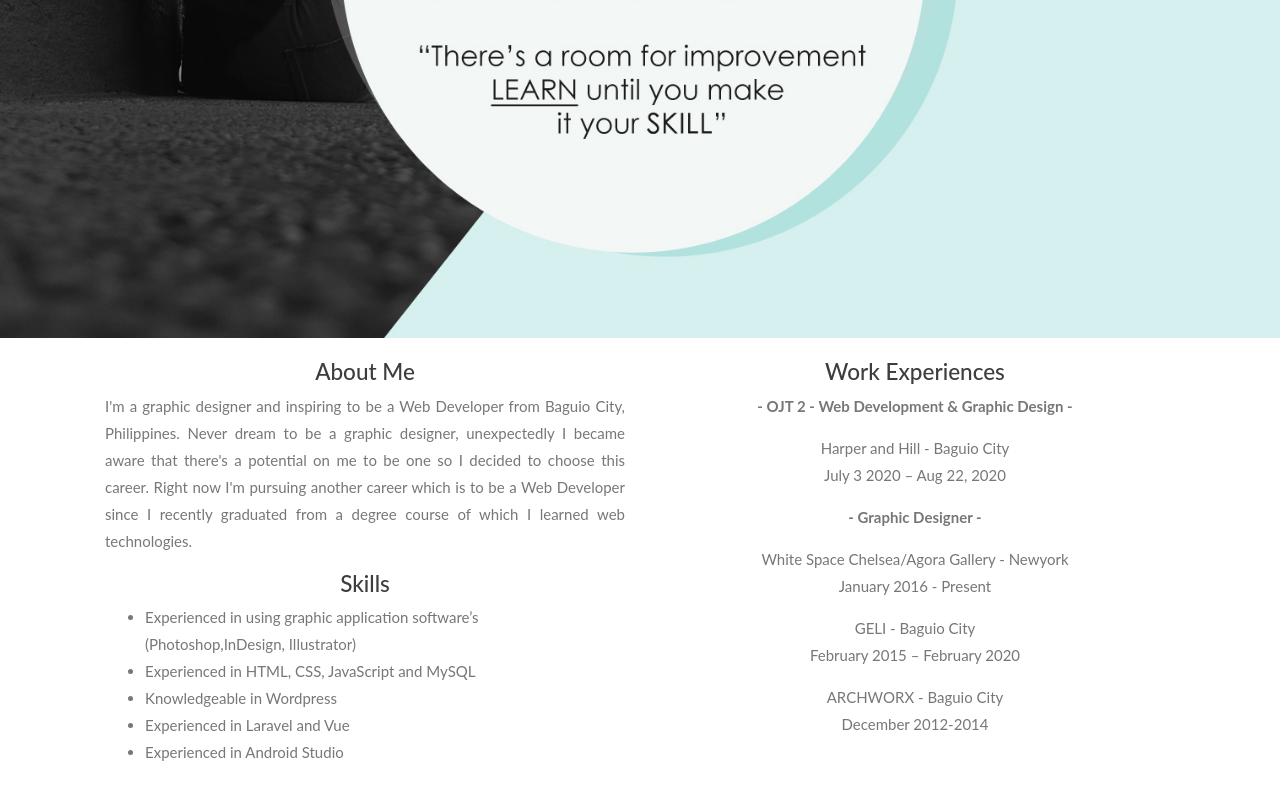
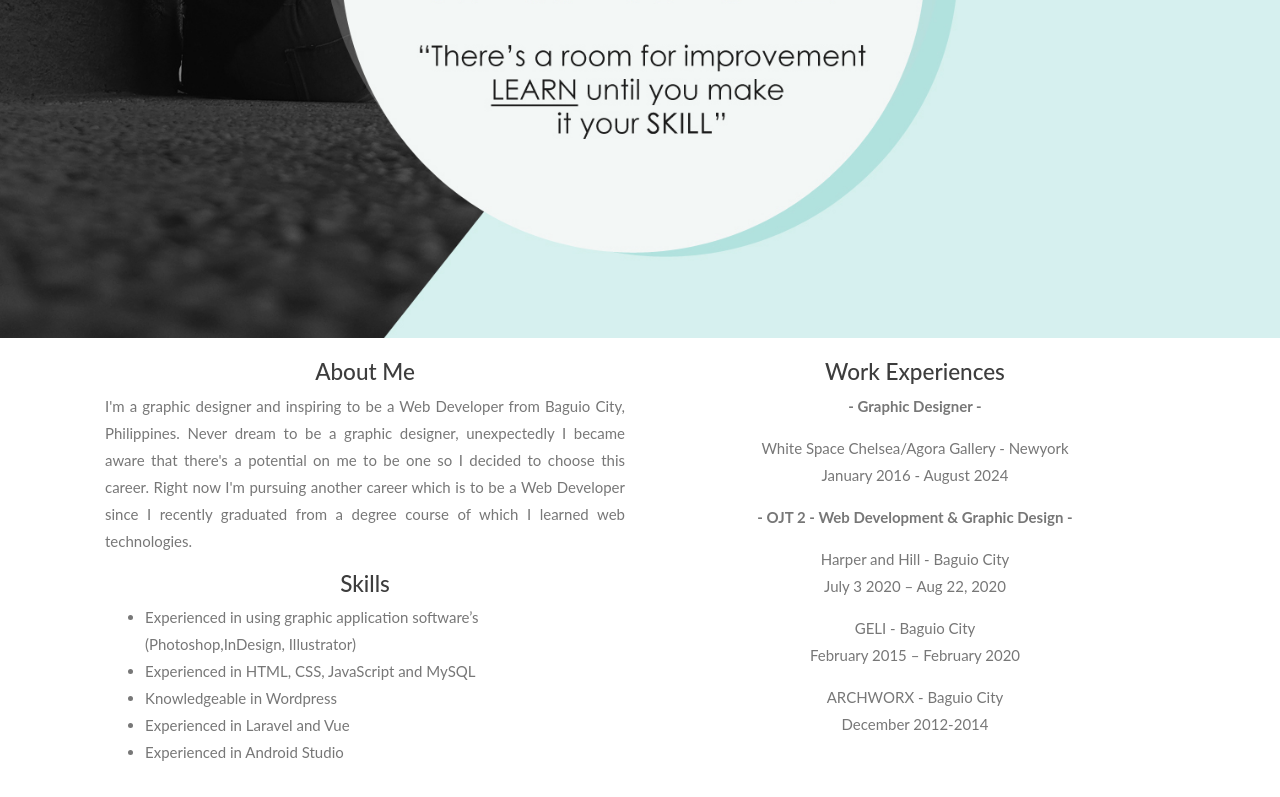
Before and after one commit to einna2018/portfolio.github.io, a plain HTML site: page index.html in a window 1280 px wide. Shown: the part 462-1259 px from the top of the page. Drawn offline with nearby package versions, Linux system fonts and the light colour scheme; some packages are replaced by stand-ins of ours; a script that the page names is missing; a web font is replaced by a local one.

Commit message:
Update index.html
update experience

```diff
--- a/index.html
+++ b/index.html
@@ -41,16 +41,17 @@ Future Web Developer</span></p>-->
     </div>
     <div class="col-md-6">
       <h4 style="text-align:center;color: #3d3d3d;">Work Experiences</h4>
+	  <p class="center"><strong> - Graphic Designer - </strong> </p>
+	  <p class="center">
+        White Space Chelsea/Agora Gallery - Newyork <br>
+        January 2016 - August 2024<br>
+      </p>
 	  <p class="center"><strong> - OJT 2 - Web Development & Graphic Design - </strong> </p>
 	  <p class="center">
         Harper and Hill  - Baguio City <br>
         July 3 2020 – Aug 22, 2020<br>
       </p>
-      <p class="center"><strong> - Graphic Designer - </strong> </p>
-	  <p class="center">
-        White Space Chelsea/Agora Gallery - Newyork <br>
-        January 2016 - Present<br>
-      </p>
+
       <p class="center">
         GELI - Baguio City <br>
         February 2015 – February 2020<br>
```
